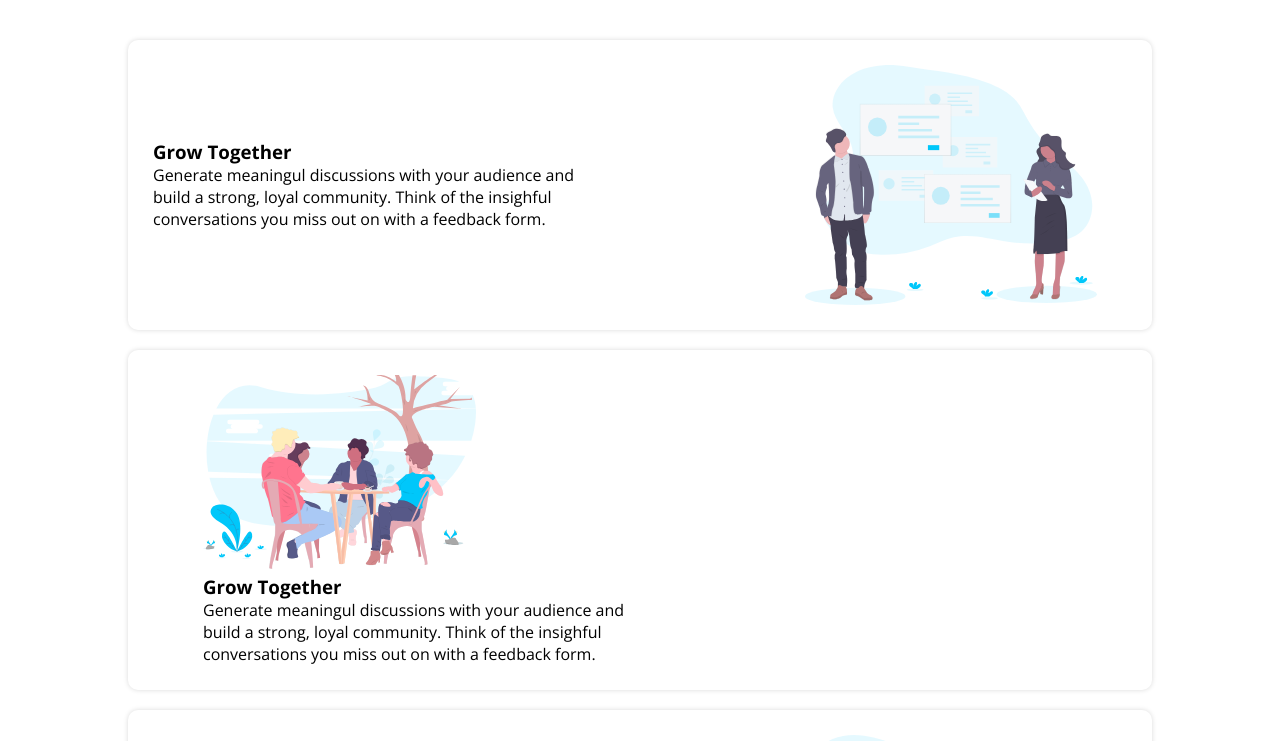
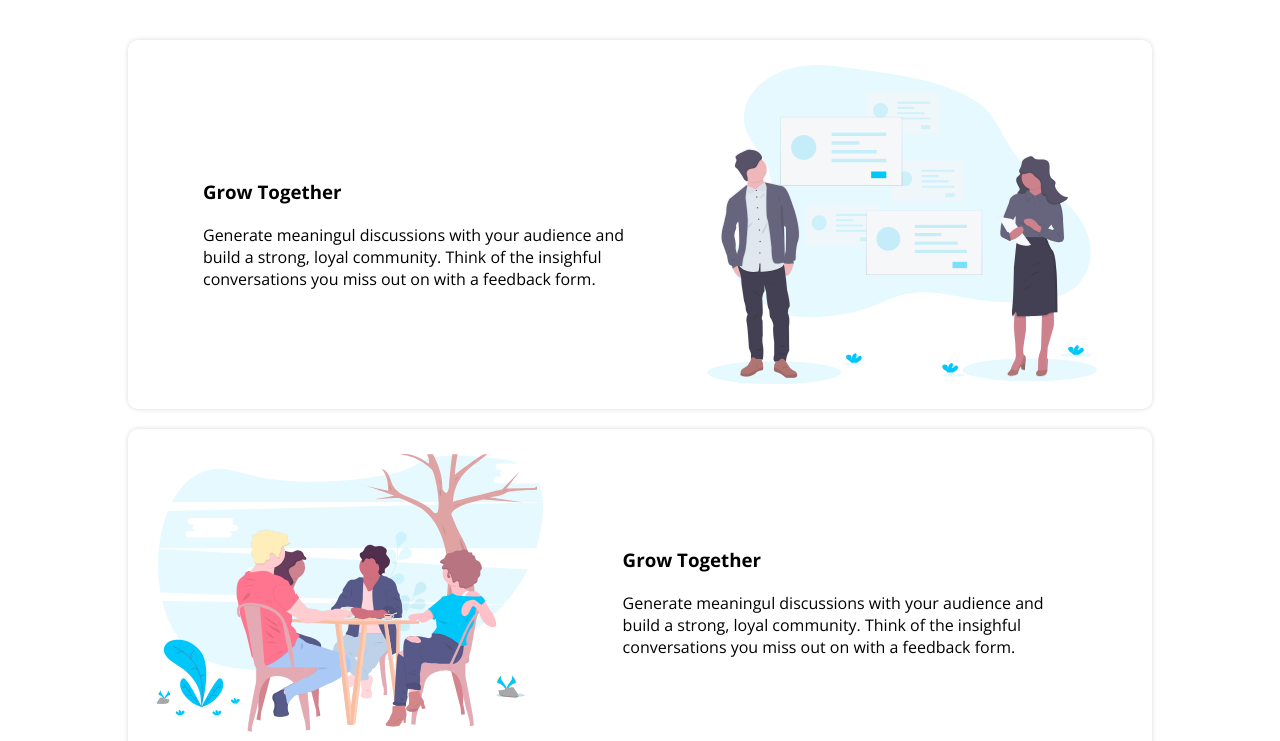
Before and after one commit to rorhedia/landingpage-8g, a plain HTML site: page index.html in a window 1280 px wide. Shown: the part 660-1401 px from the top of the page. Drawn offline with nearby package versions, Linux system fonts and the light colour scheme.

Commit message:
Se arreglan las cards

```diff
--- a/css/style.css
+++ b/css/style.css
@@ -96,7 +96,6 @@ header {
     margin-right: 15px;
     margin-left: 50px;
     align-content: center;
-
 }
 
 .text-wrapper2 {
@@ -105,6 +104,10 @@ header {
     margin-right: 15px;
     margin-left: 50px;
     align-content: center;
+}
+
+.text-wrapper1 h3, .text-wrapper2 h3 {
+    margin: 20px 0;
 }
 
 .image-wrapper {
@@ -149,72 +152,77 @@ header {
 
 .icons {
     display: flex;
-
-    margin:40px 0 20px 0;
-
+    margin: 40px 0 20px 0;
     justify-content: center;
 }
 
-.directory{
+.directory {
     display: flex;
     justify-content: space-evenly;
     padding-top: 20px;
 }
-.directory img{
+
+.directory img {
     height: 19px;
     width: auto;
     margin-right: 20px;
     margin-top: 6px;
 }
-.directory2{
+
+.directory2 {
     display: flex;
-       padding-top: 20px;
+    padding-top: 20px;
+}
 
-}
-.directory2 img{
+.directory2 img {
     height: 19px;
     width: auto;
     margin-right: 14px;
     margin-top: 6px;
 }
-.directory3{
+
+.directory3 {
     display: flex;
-       padding-top: 20px;
+    padding-top: 20px;
+}
 
-}
-.directory3 img{
+.directory3 img {
     height: 19px;
     width: auto;
     margin-right: 14px;
     margin-top: 6px;
 }
-.lists{
+
+.lists {
     margin-top: 40px;
+}
 
+.lists2 {
+    margin-top: 5px;
 }
-.lists2{
-    margin-top: 5px;
 
-}
-.lists li{
+.lists li {
     margin: 10px 0;
     list-style: none;
 }
-.lists2 li{
+
+.lists2 li {
     margin: 10px 0;
     list-style: none;
 }
-.icons i{
+
+.icons i {
     border: 1px solid white;
     border-radius: 100px;
     padding: 10px;
     margin: 0 8px;
+}
 
-}
-.copy{
+.copy {
     text-align: center;
     font-size: 12px;
 }
+
 @media only screen and (min-width: 1024px) {
     header {
         padding: 45px 60px;
@@ -277,23 +285,28 @@ header {
         flex-direction: row-reverse;
     }
 
+    .card.reverse {
+        flex-direction: inherit;
+    }
+
     .text-wrapper1 {
-        margin: auto;
+        /*margin: auto;*/
         flex-grow: 1;
         flex-direction: column;
         align-content: center;
     }
 
     .text-wrapper2 {
-        margin: auto;
-        flex-grow: 1;
-        margin-right: 15px;
-        margin-left: 50px;
-        align-content: center;
+        /*margin: auto;*/
+        /*flex-grow: 1;*/
+        /*margin-right: 15px;*/
+        /*margin-left: 50px;*/
+        /*align-content: center;*/
     }
 
     .image-wrapper {
-        width: 30%;
+        width: 40%;
+        /*flex-wrap: 1;*/
         margin-right: 30px;
     }
 }
--- a/index.html
+++ b/index.html
@@ -39,9 +39,9 @@
       </p>
     </div>
   </div>
-  <div class="card">
+  <div class="card reverse">
+    <img class="image-wrapper" src="images/illustration-flowing-conversation.svg" alt="2">
     <div class="text-wrapper2">
-      <img class="image-wrapper" src="images/illustration-flowing-conversation.svg" alt="2">
       <h3>Grow Together</h3>
       <p>Generate meaningul discussions with
         your audience and <br>
@@ -95,8 +95,9 @@
     <ul class="lists">
       <li>About Us</li>
       <li>What We Do</li>
-      <li>FAQ</li></ul>
-      <ul class="lists2">
+      <li>FAQ</li>
+    </ul>
+    <ul class="lists2">
       <li>Career</li>
       <li>Blog</li>
       <li>Contact Us</li>
```
